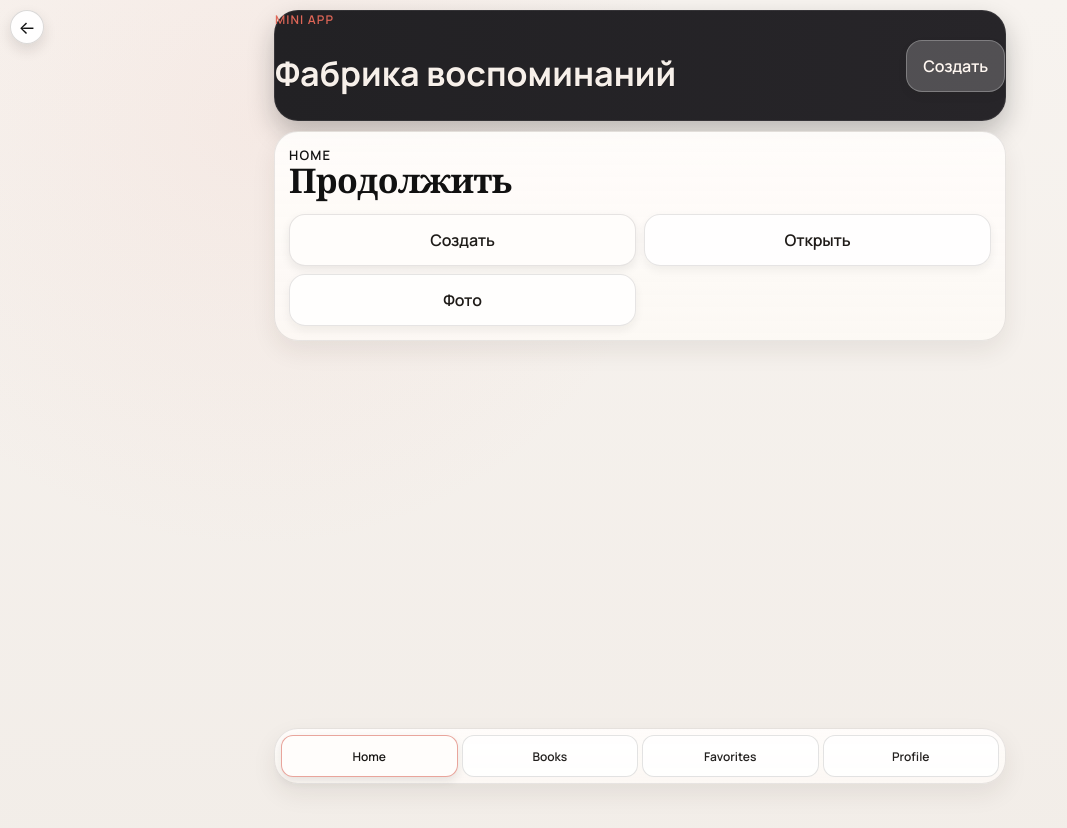
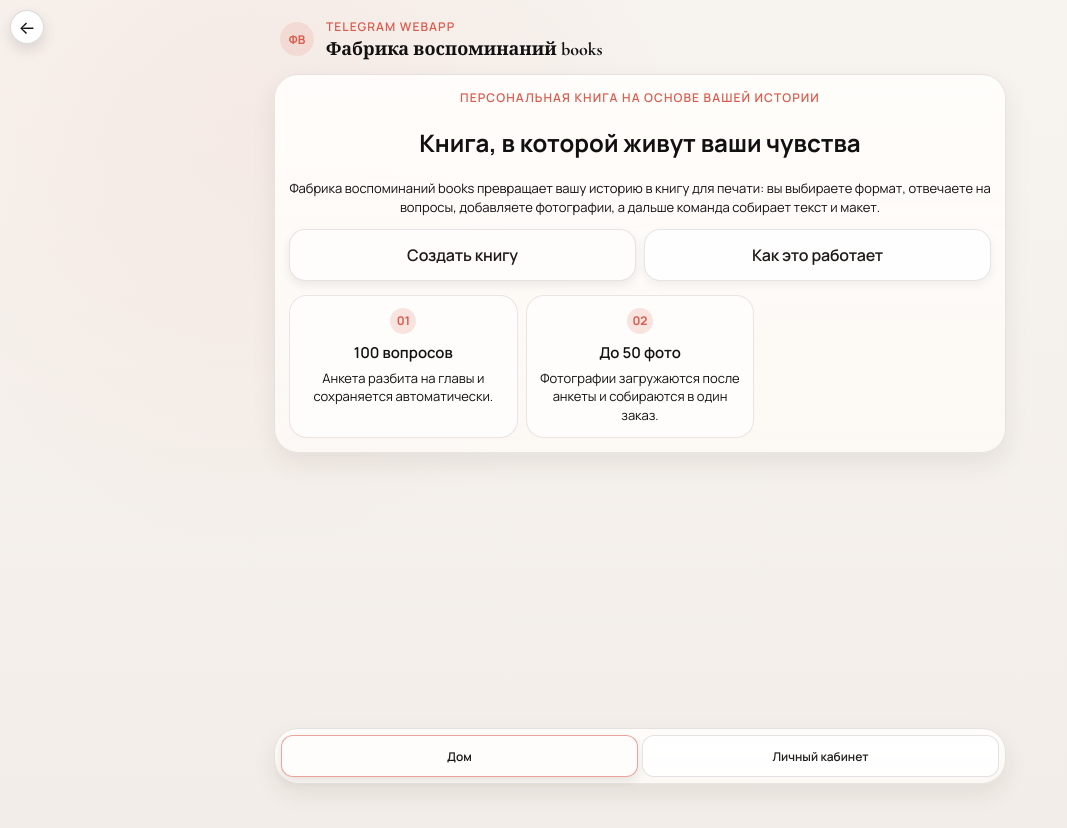
Before and after one commit to 24vasilekk/Fabrica-books, a website: page index.html in a window 1280 px wide. Shown: the whole page, without its empty margins (0-1067 px from the left). Drawn offline with nearby package versions, Linux system fonts and the light colour scheme.

Commit message:
Simplify home to reference style and keep only two bottom tabs

```diff
--- a/index.html
+++ b/index.html
@@ -18,65 +18,59 @@
       <button class="home-quick-button" type="button" id="homeQuickButton" aria-label="На главную">←</button>
       <main class="screen-stack">
         <section class="screen is-active" id="screen-hero">
-          <div class="home-header glass-card">
-            <div>
-              <p class="eyebrow">Mini App</p>
-              <h2>Фабрика воспоминаний</h2>
+          <div class="logo-strip">
+            <div class="logo-mark">ФВ</div>
+            <div class="logo-copy">
+              <p class="eyebrow">Telegram WebApp</p>
+              <strong>Фабрика воспоминаний books</strong>
             </div>
-            <button class="secondary-button" type="button" data-go-screen="screen-book-type">Создать</button>
           </div>
 
           <div class="app-sections">
             <section class="app-section is-active" id="section-home">
-              <div class="story-block">
-                <div class="section-heading">
-                  <p class="eyebrow">Home</p>
-                  <h3>Продолжить</h3>
+              <div class="hero-home story-block">
+                <p class="eyebrow">Персональная книга на основе вашей истории</p>
+                <h2>Книга, в которой живут ваши чувства</h2>
+                <p class="lead">
+                  Фабрика воспоминаний books превращает вашу историю в книгу для печати: вы выбираете формат, отвечаете на вопросы, добавляете фотографии, а дальше команда собирает текст и макет.
+                </p>
+                <div class="hero-actions">
+                  <button class="primary-button" type="button" data-go-screen="screen-book-type">Создать книгу</button>
+                  <button class="secondary-button" type="button" data-go-screen="screen-review">Как это работает</button>
                 </div>
-                <div class="action-row">
-                  <button class="primary-button" type="button" data-go-screen="screen-book-type">Создать</button>
-                  <button class="secondary-button" type="button" data-go-screen="screen-review">Открыть</button>
-                  <button class="secondary-button" type="button" data-go-screen="screen-photos">Фото</button>
+                <div class="feature-grid">
+                  <article>
+                    <span>01</span>
+                    <h3>100 вопросов</h3>
+                    <p>Анкета разбита на главы и сохраняется автоматически.</p>
+                  </article>
+                  <article>
+                    <span>02</span>
+                    <h3>До 50 фото</h3>
+                    <p>Фотографии загружаются после анкеты и собираются в один заказ.</p>
+                  </article>
                 </div>
-              </div>
-            </section>
-
-            <section class="app-section" id="section-books">
-              <div class="story-block">
-                <div class="section-heading">
-                  <p class="eyebrow">Books</p>
-                  <h3>Библиотека</h3>
-                </div>
-                <div class="book-list" id="bookList"></div>
-              </div>
-            </section>
-
-            <section class="app-section" id="section-favorites">
-              <div class="story-block">
-                <div class="section-heading">
-                  <p class="eyebrow">Favorites</p>
-                  <h3>Избранное</h3>
-                </div>
-                <div class="book-list" id="favoritesList"></div>
               </div>
             </section>
 
             <section class="app-section" id="section-profile">
               <div class="story-block">
                 <div class="section-heading">
-                  <p class="eyebrow">Profile</p>
-                  <h3>Профиль</h3>
+                  <p class="eyebrow">Личный кабинет</p>
+                  <h3>Ваши данные</h3>
                 </div>
                 <div class="book-list" id="profileList"></div>
+                <div class="action-row">
+                  <button class="primary-button" type="button" data-go-screen="screen-review">Открыть ответы</button>
+                  <button class="secondary-button" type="button" data-go-screen="screen-photos">Открыть фото</button>
+                </div>
               </div>
             </section>
           </div>
 
           <nav class="bottom-nav glass-card" aria-label="Навигация">
-            <button class="bottom-nav-item is-active" type="button" data-app-section="section-home">Home</button>
-            <button class="bottom-nav-item" type="button" data-app-section="section-books">Books</button>
-            <button class="bottom-nav-item" type="button" data-app-section="section-favorites">Favorites</button>
-            <button class="bottom-nav-item" type="button" data-app-section="section-profile">Profile</button>
+            <button class="bottom-nav-item is-active" type="button" data-app-section="section-home">Дом</button>
+            <button class="bottom-nav-item" type="button" data-app-section="section-profile">Личный кабинет</button>
           </nav>
         </section>
 
--- a/styles.css
+++ b/styles.css
@@ -120,37 +120,47 @@ label, input, textarea, button {
   justify-content: flex-start;
 }
 
-.home-header {
+.logo-strip {
   display: flex;
   align-items: center;
-  justify-content: space-between;
-  gap: 10px;
-  background: linear-gradient(90deg, #222124, #272529);
-  color: #f2ece6;
-  border: 1px solid rgba(255, 255, 255, 0.08);
-  box-shadow: 0 12px 26px rgba(21, 18, 18, 0.25);
+  gap: 12px;
+  padding: 8px 6px 4px;
 }
 
-.home-header h2,
-.home-header .eyebrow {
-  color: #f7f0ea;
+.logo-mark {
+  width: 34px;
+  height: 34px;
+  border-radius: 999px;
+  background: rgba(216, 93, 79, 0.12);
+  color: var(--accent);
+  font-size: 12px;
+  font-weight: 700;
+  display: inline-grid;
+  place-items: center;
 }
 
-.home-header h2 {
-  font-size: clamp(22px, 5.4vw, 34px);
-  line-height: 1.05;
-  text-shadow: 0 1px 0 rgba(0, 0, 0, 0.24);
+.logo-copy {
+  display: grid;
+  gap: 1px;
 }
 
-.home-header .eyebrow {
-  color: #df6657;
-  opacity: 1;
+.logo-copy .eyebrow {
+  margin: 0;
 }
 
-.home-header .secondary-button {
-  background: rgba(255, 255, 255, 0.2);
-  color: #fff7f1;
-  border-color: rgba(255, 255, 255, 0.26);
+.logo-copy strong {
+  font-size: 18px;
+  font-family: var(--font-display);
+  font-weight: 700;
+}
+
+.hero-home {
+  text-align: center;
+}
+
+.hero-home .lead {
+  max-width: 720px;
+  margin: 12px auto 0;
 }
 
 .app-sections {
@@ -172,7 +182,7 @@ label, input, textarea, button {
   position: sticky;
   bottom: calc(6px + env(safe-area-inset-bottom));
   display: grid;
-  grid-template-columns: repeat(4, minmax(0, 1fr));
+  grid-template-columns: repeat(2, minmax(0, 1fr));
   gap: 4px;
   padding: 6px;
   margin-top: auto;
@@ -229,11 +239,6 @@ label, input, textarea, button {
   box-shadow: var(--shadow-card);
 }
 
-.home-header.glass-card {
-  background: linear-gradient(90deg, #222124, #272529);
-  border: 1px solid rgba(255, 255, 255, 0.08);
-  box-shadow: 0 12px 26px rgba(21, 18, 18, 0.25);
-}
 
 .hero-card,
 .step-card,
```
